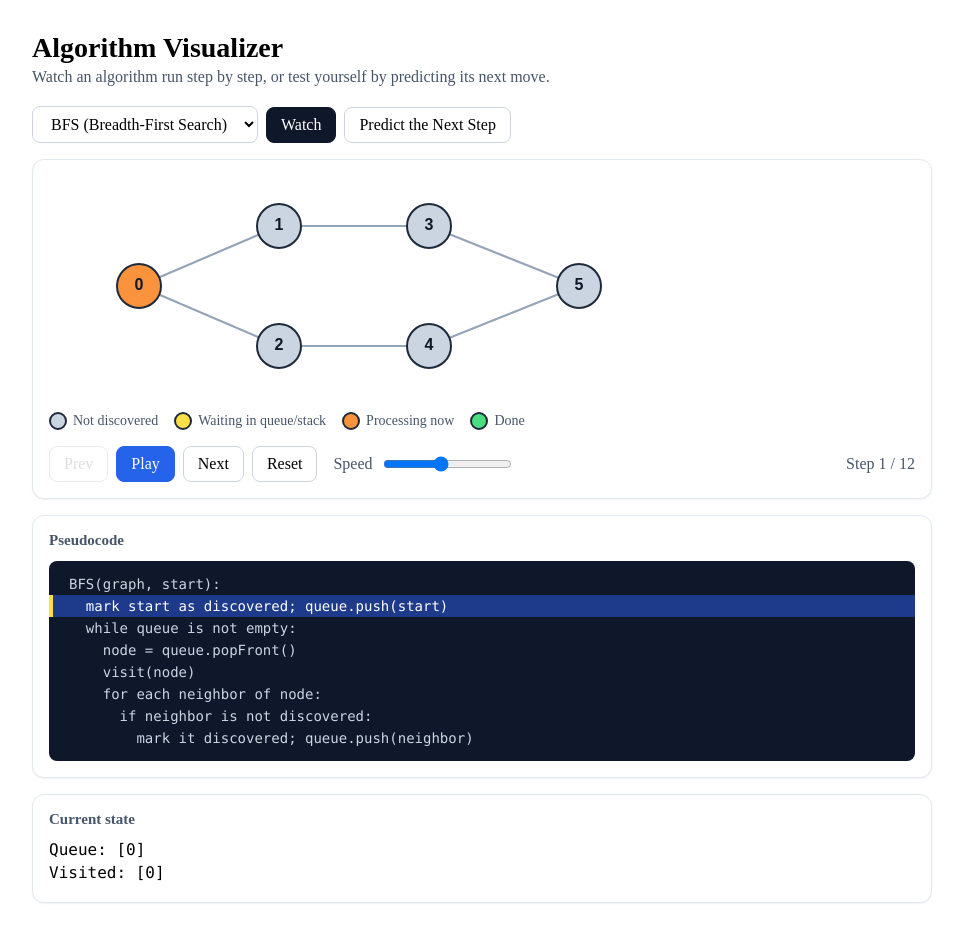
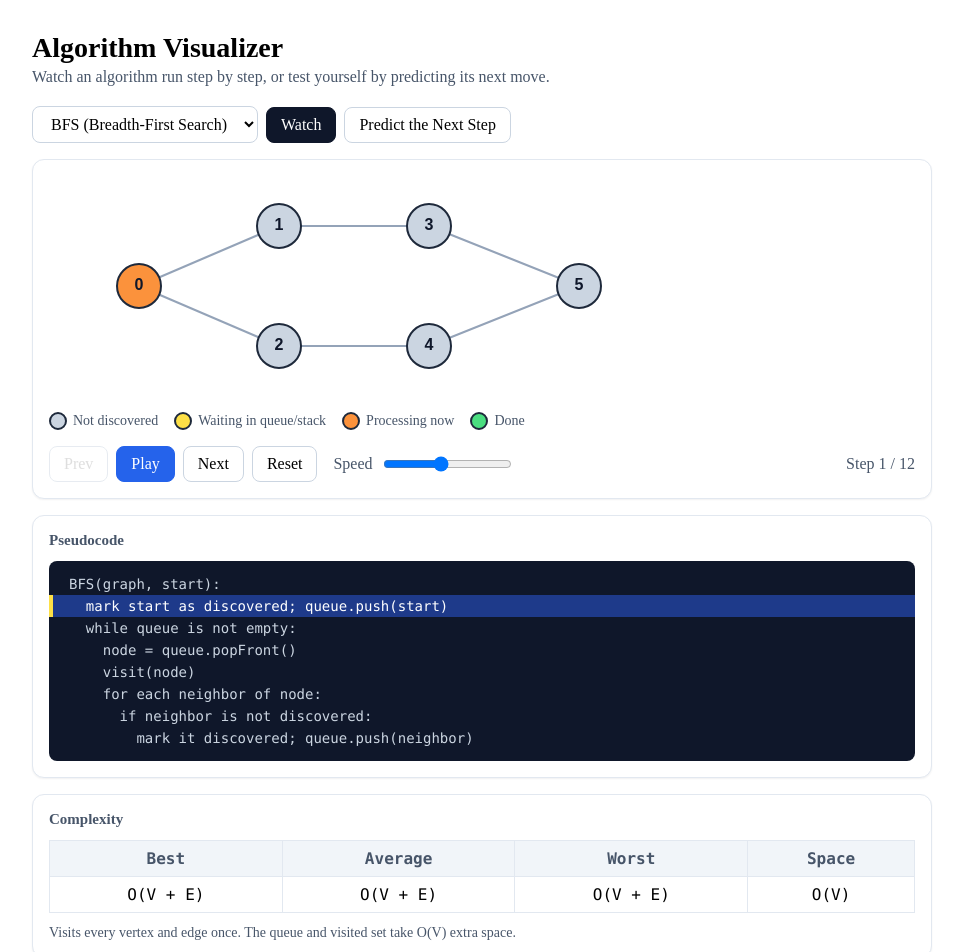
Before and after one commit to SourabhAM13107/algo-visualizer, a React (Vite) app: page / in a window 1280 px wide. Shown: the top 952 px of the page, without its empty margins (158-1121 px from the left). Built offline with nearby package versions, Linux system fonts and the light colour scheme.

Commit message:
Add complexity panel

```diff
--- a/src/App.css
+++ b/src/App.css
@@ -205,3 +205,28 @@ button.active {
   border-radius: 8px;
   width: 70px;
 }
+
+.complexity-table {
+  border-collapse: collapse;
+  width: 100%;
+  font-family: ui-monospace, Menlo, monospace;
+}
+
+.complexity-table th,
+.complexity-table td {
+  border: 1px solid #e2e8f0;
+  padding: 8px 12px;
+  text-align: center;
+}
+
+.complexity-table th {
+  background: #f1f5f9;
+  color: #475569;
+  font-weight: 600;
+}
+
+.complexity-note {
+  margin: 12px 0 0;
+  color: #475569;
+  font-size: 14px;
+}
--- a/src/App.jsx
+++ b/src/App.jsx
@@ -12,6 +12,7 @@ import ArrayBars from "./components/ArrayBars";
 import SearchBars from "./components/SearchBars";
 import MergeBars from "./components/MergeBars";
 import Pseudocode from "./components/Pseudocode";
+import Complexity from "./components/Complexity";
 import { sampleGraph } from "./data/sampleGraphs";
 import { weightedGraph } from "./data/weightedGraph";
 import { usePlayer } from "./hooks/usePlayer";
@@ -436,6 +437,7 @@ export default function App() {
       )}
 
       <Pseudocode algo={algo} step={step} />
+      <Complexity algo={algo} />
 
       <div className="card">
         <h3>Current state</h3>
--- /dev/null
+++ b/src/components/Complexity.jsx
@@ -0,0 +1,31 @@
+import { COMPLEXITY } from "../data/complexity";
+
+export default function Complexity({ algo }) {
+  const c = COMPLEXITY[algo];
+  if (!c) return null;
+
+  return (
+    <div className="card">
+      <h3>Complexity</h3>
+      <table className="complexity-table">
+        <thead>
+          <tr>
+            <th>Best</th>
+            <th>Average</th>
+            <th>Worst</th>
+            <th>Space</th>
+          </tr>
+        </thead>
+        <tbody>
+          <tr>
+            <td>{c.best}</td>
+            <td>{c.average}</td>
+            <td>{c.worst}</td>
+            <td>{c.space}</td>
+          </tr>
+        </tbody>
+      </table>
+      <p className="complexity-note">{c.note}</p>
+    </div>
+  );
+}
--- /dev/null
+++ b/src/data/complexity.js
@@ -0,0 +1,51 @@
+export const COMPLEXITY = {
+  BFS: {
+    best: "O(V + E)",
+    average: "O(V + E)",
+    worst: "O(V + E)",
+    space: "O(V)",
+    note: "Visits every vertex and edge once. The queue and visited set take O(V) extra space.",
+  },
+  DFS: {
+    best: "O(V + E)",
+    average: "O(V + E)",
+    worst: "O(V + E)",
+    space: "O(V)",
+    note: "Same cost as BFS. The stack can grow up to O(V) on a long path.",
+  },
+  DIJKSTRA: {
+    best: "O(V²)",
+    average: "O(V²)",
+    worst: "O(V²)",
+    space: "O(V)",
+    note: "This version scans all nodes to find the minimum, so it is O(V²). With a binary heap it becomes O((V + E) log V). Needs non-negative weights.",
+  },
+  BUBBLE: {
+    best: "O(n)*",
+    average: "O(n²)",
+    worst: "O(n²)",
+    space: "O(1)",
+    note: "*O(n) only if you add an early-exit check when a pass makes no swap. This visualizer always does every pass. Stable and in-place.",
+  },
+  INSERTION: {
+    best: "O(n)",
+    average: "O(n²)",
+    worst: "O(n²)",
+    space: "O(1)",
+    note: "Fast on nearly sorted data. Stable and in-place.",
+  },
+  MERGE: {
+    best: "O(n log n)",
+    average: "O(n log n)",
+    worst: "O(n log n)",
+    space: "O(n)",
+    note: "Always splits in half (log n levels) and merges in O(n) per level. Stable, but needs an extra array.",
+  },
+  BINARY: {
+    best: "O(1)",
+    average: "O(log n)",
+    worst: "O(log n)",
+    space: "O(1)",
+    note: "The array must be sorted. Each check halves the search range.",
+  },
+};
```
